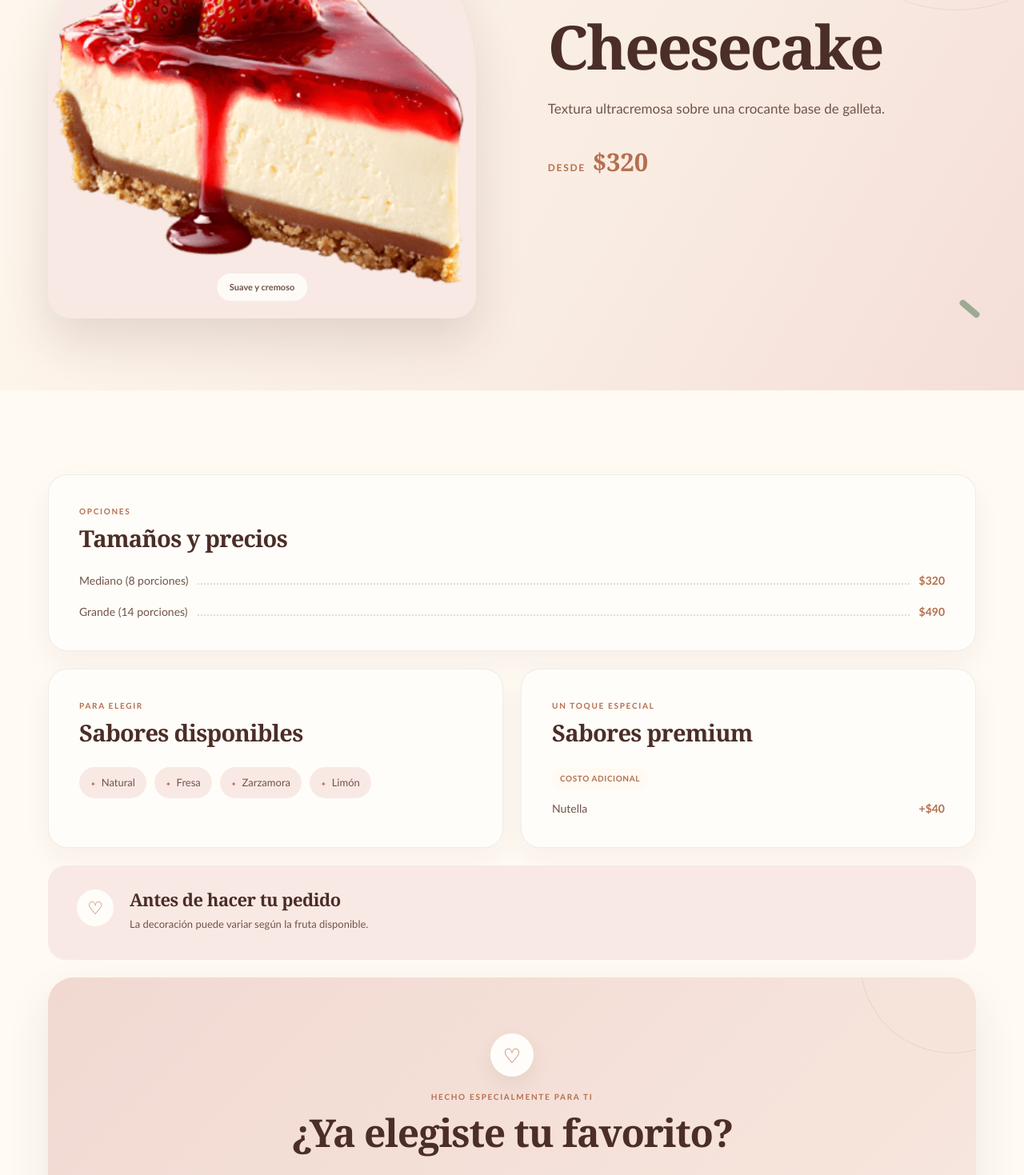
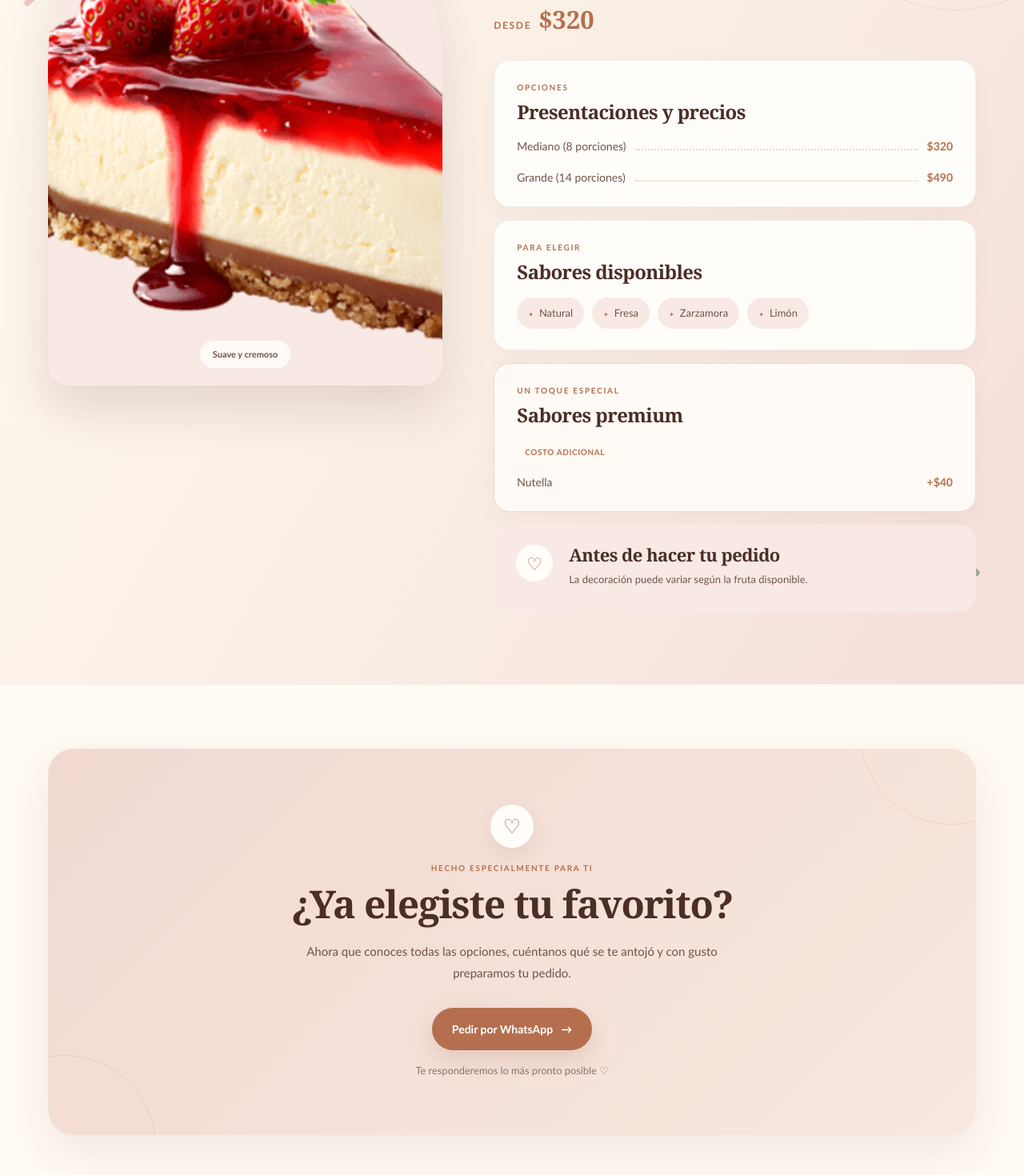
Before and after one commit to Abraham-Camacho-24/Dulce-Canela, a Next.js app: page /productos/cheesecake in a window 1280 px wide. Shown: the part 320-1789 px from the top of the page at 80% size. Built offline with nearby package versions, Linux system fonts and the light colour scheme.

Commit message:
Rediseña el detalle de producto en dos columnas

```diff
--- a/app/globals.css
+++ b/app/globals.css
@@ -133,6 +133,66 @@ footer{padding-block:32px;color:#f7e8e1;background:#35231f}.footer-inner{display
   html { scroll-behavior: auto; }
   *, *::before, *::after { transition-duration: .01ms !important; }
 }
+
+/* Product detail: the photo and every product option share one responsive block. */
+.detail-hero { overflow: clip; }
+.detail-hero-grid {
+  grid-template-columns: minmax(280px, .9fr) minmax(0, 1.1fr);
+  align-items: start;
+  gap: clamp(32px, 5vw, 72px);
+  padding-block: 64px 90px;
+}
+.detail-image-wrap {
+  position: sticky;
+  top: 112px;
+  width: 100%;
+  min-height: min(680px, calc(100vh - 145px));
+}
+.detail-info { min-width: 0; }
+.detail-info h1 { margin-bottom: 18px; font-size: clamp(44px, 5vw, 68px); }
+.detail-description {
+  max-width: 600px;
+  margin-bottom: 0;
+  color: var(--brown-soft);
+  font-size: 16px;
+  line-height: 1.75;
+}
+.detail-options { display: grid; gap: 16px; margin-top: 30px; }
+.detail-options .detail-panel {
+  padding: 26px 28px;
+  border-radius: 20px;
+  box-shadow: 0 10px 28px rgba(75,46,39,.045);
+}
+.detail-options .detail-panel h2 { margin-bottom: 18px; font-size: 24px; }
+.detail-options .detail-notes { grid-column: auto; padding: 25px 28px; }
+.detail-panel-premium { border-color: rgba(181,111,78,.22); background: #fffaf5; }
+.detail-content { border-top: 1px solid rgba(75,46,39,.06); }
+.detail-content.section { padding-block: 80px; }
+
+@media (max-width: 900px) and (min-width: 601px) {
+  .detail-hero-grid {
+    grid-template-columns: minmax(240px, .82fr) minmax(0, 1.18fr);
+    gap: 30px;
+    padding-block: 48px 70px;
+  }
+  .detail-image-wrap { top: 105px; min-height: min(540px, calc(100vh - 130px)); }
+  .detail-info h1 { font-size: clamp(38px, 5.5vw, 52px); }
+  .detail-options .detail-panel { padding: 22px; }
+}
+
+@media (max-width: 600px) {
+  .detail-hero-grid { grid-template-columns: minmax(0, 1fr); gap: 36px; }
+  .detail-image-wrap { position: relative; top: auto; min-height: 430px; }
+  .detail-info { text-align: left; }
+  .detail-info .eyebrow { text-align: center; }
+  .detail-info h1 { text-align: center; }
+  .detail-description { text-align: center; }
+  .detail-info .detail-price { justify-content: center; }
+  .detail-options { margin-top: 26px; }
+  .detail-options .detail-panel { padding: 25px 22px; }
+  .detail-options .detail-notes { padding: 24px 20px; }
+  .detail-content.section { padding-block: 64px; }
+}
 .hero-logo {
   width: 100%;
   max-width: 450px;
--- a/app/productos/[slug]/page.tsx
+++ b/app/productos/[slug]/page.tsx
@@ -67,26 +67,22 @@ export default async function ProductPage({ params }: ProductPageProps) {
             />
             <span className="detail-image-label">{producto.detalle}</span>
           </div>
-          <div className="detail-intro">
+          <div className="detail-info">
             <p className="eyebrow"><span>✦</span> Preparado con cariño</p>
             <h1>{producto.nombre}</h1>
-            <p>{producto.descripcion}</p>
+            <p className="detail-description">{producto.descripcion}</p>
             {producto.precioDesde !== undefined && (
               <div className="detail-price">
                 <span>Desde</span>
                 <strong>{formatoPrecio(producto.precioDesde)}</strong>
               </div>
             )}
-          </div>
-        </div>
-      </section>
 
-      <section className="detail-content section">
-        <div className="container detail-sections">
+            <div className="detail-options">
               {!!producto.tamanos?.length && (
-            <article className="detail-panel detail-panel-wide">
+                <article className="detail-panel">
                   <p className="detail-kicker">Opciones</p>
-              <h2>Tamaños y precios</h2>
+                  <h2>Presentaciones y precios</h2>
                   <div className="price-list">
                     {producto.tamanos.map((tamano) => (
                       <div key={tamano.nombre}>
@@ -99,7 +95,7 @@ export default async function ProductPage({ params }: ProductPageProps) {
               )}
 
               {!!producto.presentaciones?.length && (
-            <article className="detail-panel detail-panel-presentations">
+                <article className="detail-panel">
                   <p className="detail-kicker">Elige la tuya</p>
                   <h2>Presentaciones</h2>
                   <ul className="option-list presentation-list">
@@ -119,7 +115,7 @@ export default async function ProductPage({ params }: ProductPageProps) {
               )}
 
               {!!producto.saboresPremium?.length && (
-            <article className="detail-panel">
+                <article className="detail-panel detail-panel-premium">
                   <p className="detail-kicker">Un toque especial</p>
                   <h2>Sabores premium</h2>
                   <p className="additional-cost-label">Costo adicional</p>
@@ -150,14 +146,20 @@ export default async function ProductPage({ params }: ProductPageProps) {
                   <div><h2>Antes de hacer tu pedido</h2>{producto.notas.map((nota) => <p key={nota}>{nota}</p>)}</div>
                 </aside>
               )}
+            </div>
+          </div>
+        </div>
+      </section>
 
+      <section className="detail-content section">
+        <div className="container">
           <section className="detail-order" aria-labelledby="order-title">
             <span className="detail-order-heart" aria-hidden="true">♡</span>
             <p className="detail-kicker">Hecho especialmente para ti</p>
             <h2 id="order-title">¿Ya elegiste tu favorito?</h2>
             <p>
-              Ahora que conoces nuestros tamaños, sabores y opciones, cuéntanos qué se te
-              antojó y con gusto preparamos tu pedido.
+              Ahora que conoces todas las opciones, cuéntanos qué se te antojó y con gusto
+              preparamos tu pedido.
             </p>
             <a className="button" href={whatsappUrl} target="_blank" rel="noreferrer">
               Pedir por WhatsApp <span aria-hidden="true">→</span>
```
Lines whose indentation alone changed are shown as unchanged.
